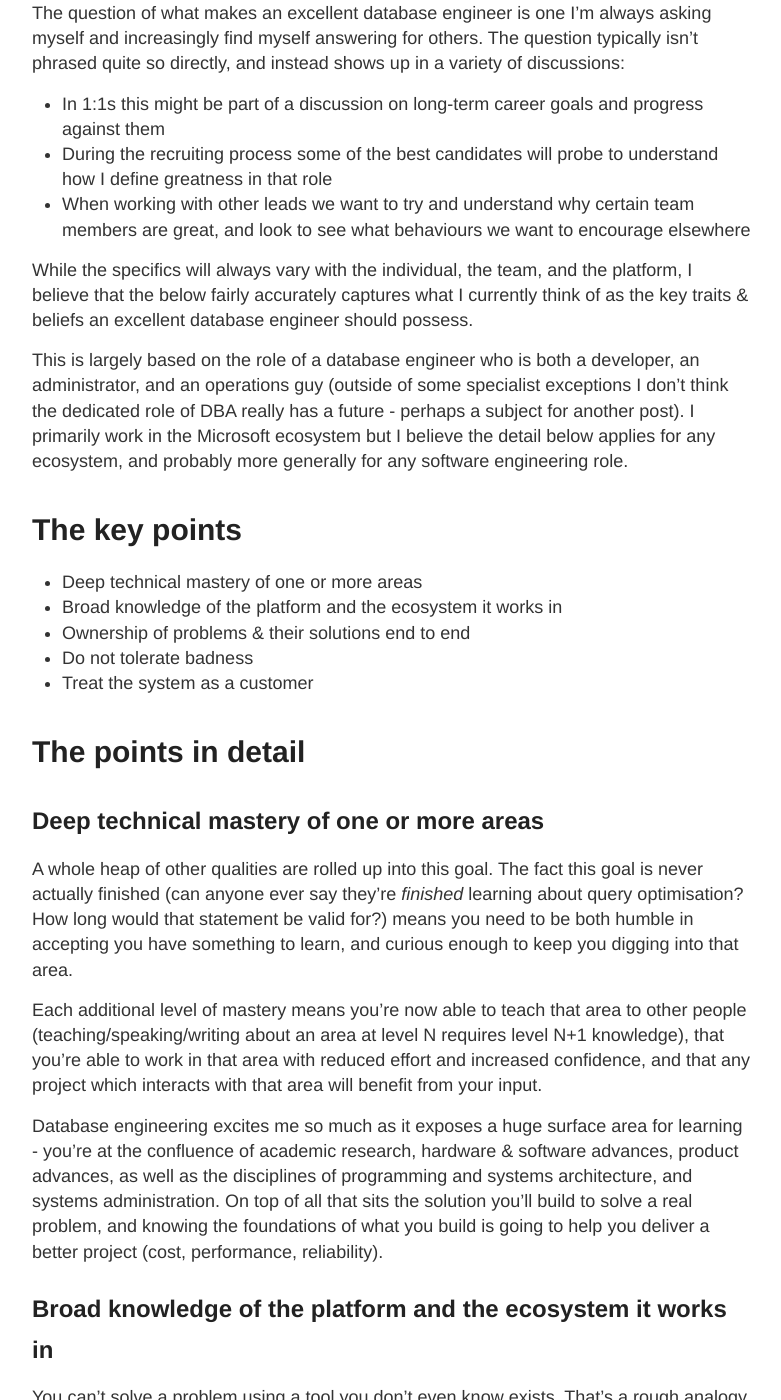
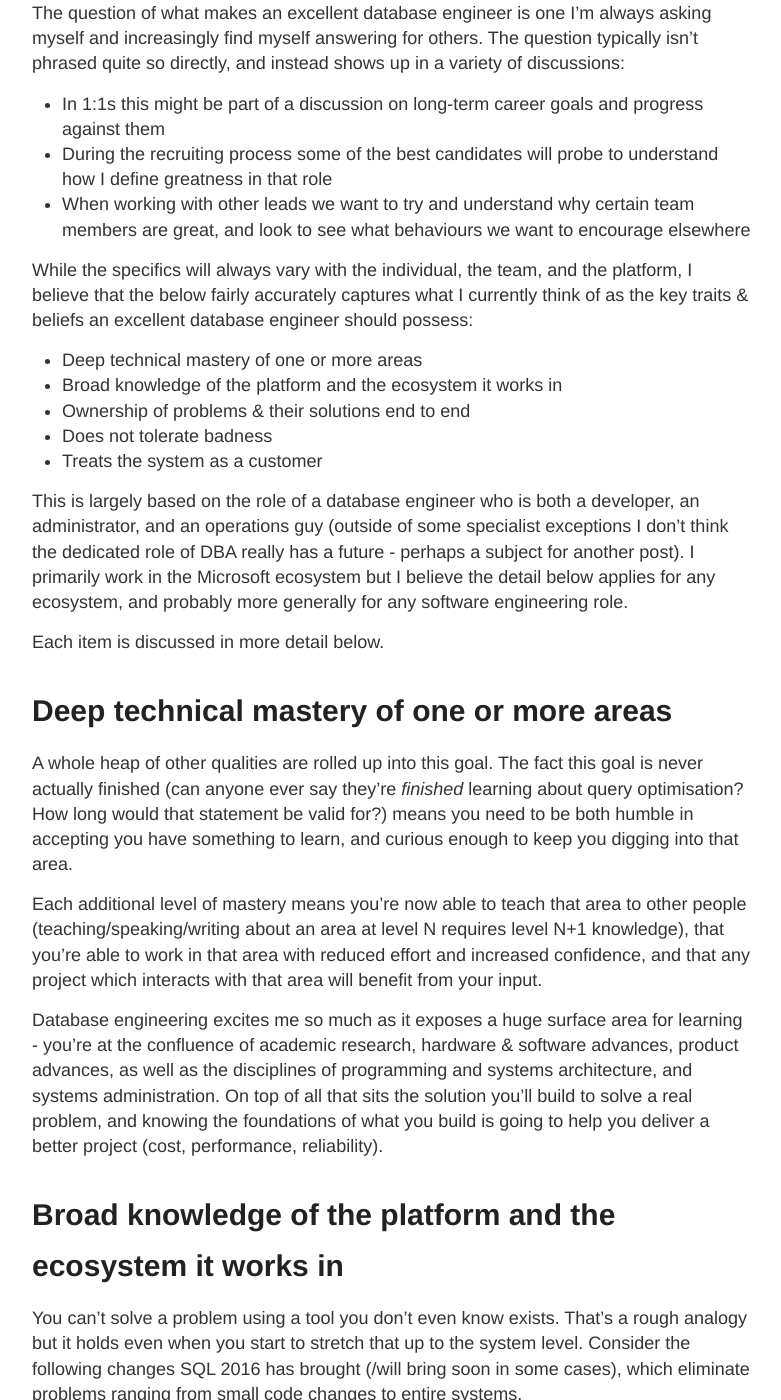
Before and after one commit to taddison/tjaddison.com, a Jekyll site: the page built from _posts/2016-10-09-What-makes-an-excellent-database-engineer.md, in a window 1280 px wide and 1400 px high, scrolled down 226 px. Shown: the whole window, without its empty margins (248-1029 px from the left). Built offline with Jekyll 4.4.1, drawn with Linux system fonts in a browser that asks for light colours; comment, search, counter and statistics services are not loaded; some of the changed text lies outside the part shown.

Commit message:
Rework additional reading into a summary
Also modified introduction to pull the traits into the intro/out of a section of their own

```diff
--- a/_posts/2016-10-09-What-makes-an-excellent-database-engineer.md
+++ b/_posts/2016-10-09-What-makes-an-excellent-database-engineer.md
@@ -9,21 +9,19 @@
 - During the recruiting process some of the best candidates will probe to understand how I define greatness in that role
 - When working with other leads we want to try and understand why certain team members are great, and look to see what behaviours we want to encourage elsewhere
 
-While the specifics will always vary with the individual, the team, and the platform, I believe that the below fairly accurately captures what I currently think of as the key traits & beliefs an excellent database engineer should possess.
-
-This is largely based on the role of a database engineer who is both a developer, an administrator, and an operations guy (outside of some specialist exceptions I don't think the dedicated role of DBA really has a future - perhaps a subject for another post).  I primarily work in the Microsoft ecosystem but I believe the detail below applies for any ecosystem, and probably more generally for any software engineering role.
-
-# The key points
+While the specifics will always vary with the individual, the team, and the platform, I believe that the below fairly accurately captures what I currently think of as the key traits & beliefs an excellent database engineer should possess:
 
 - Deep technical mastery of one or more areas
 - Broad knowledge of the platform and the ecosystem it works in
 - Ownership of problems & their solutions end to end
-- Do not tolerate badness
-- Treat the system as a customer
+- Does not tolerate badness
+- Treats the system as a customer
 
-# The points in detail
+This is largely based on the role of a database engineer who is both a developer, an administrator, and an operations guy (outside of some specialist exceptions I don't think the dedicated role of DBA really has a future - perhaps a subject for another post).  I primarily work in the Microsoft ecosystem but I believe the detail below applies for any ecosystem, and probably more generally for any software engineering role.
 
-## Deep technical mastery of one or more areas
+Each item is discussed in more detail below.
+
+# Deep technical mastery of one or more areas
 
 A whole heap of other qualities are rolled up into this goal.  The fact this goal is never actually finished (can anyone ever say they're _finished_ learning about query optimisation? How long would that statement be valid for?) means you need to be both humble in accepting you have something to learn, and curious enough to keep you digging into that area.
 
@@ -31,7 +29,7 @@
 
 Database engineering excites me so much as it exposes a huge surface area for learning - you're at the confluence of academic research, hardware & software advances, product advances, as well as the disciplines of programming and systems architecture, and systems administration.  On top of all that sits the solution you'll build to solve a real problem, and knowing the foundations of what you build is going to help you deliver a better project (cost, performance, reliability).
 
-## Broad knowledge of the platform and the ecosystem it works in
+# Broad knowledge of the platform and the ecosystem it works in
 
 You can't solve a problem using a tool you don't even know exists.  That's a rough analogy but it holds even when you start to stretch that up to the system level.  Consider the following changes SQL 2016 has brought (/will bring soon in some cases), which eliminate problems ranging from small code changes to entire systems.
 
@@ -47,7 +45,7 @@
 
 Very briefly, this might mean you split your ecosystem into a few areas (perhaps by product, by problem solved, by team).  For each area you would think about how you'd keep abreast of significant happenings in those areas (that might be colleagues, conferences, blogs, etc.).  Finally you'd assign yourself some kind of depth gauge for each area - if you're spending no time keeping up to date with .Net and 100% of your data access happens in .Net, you'd want to be very careful before relying on any old assumptions.
 
-## Ownership of problems & their solutions end to end
+# Ownership of problems & their solutions end to end
 
 First and foremost we're problem solvers.  The best problem solvers I've worked with have all shared the same fundamental trait - *they own the problem*.  I'd hesitate to call the following a framework, but I've seen very similar steps executed by some of the most respected problem solvers I've seen in action:
 
@@ -66,7 +64,7 @@
 
 Implicit in the above (but explicit in the title of this section) is that you're not just taking ownership of the data/data-tier.  This can really manifest when exploring other options - you might not be empowered to make process or application changes, but if fixing bad data can be better solved by modifying the application or business processes that input the data you owe it to the data to at least outline that option.  I'll talk more about the data (and the system) as a customer later.
 
-## Do not tolerate badness
+# Do not tolerate badness
 
 Unpacking that a bit, there are two ways in which this tendency will typically show up when working with an exceptional engineer:
 
@@ -80,7 +78,7 @@
 
 Consider an example of a backup failure.  Standard response might be to re-run the backup.  A more curious engineer might dig and perform some root-cause.  A great engineer might automate the response.  An exceptional engineer might keep digging until she discovers the underlying badness that leads to this and do what she can to fix it, or expose it to the relevant team (whose problem would the SAN backup target running out of space be?).
 
-## Treat the system as a customer
+# Treat the system as a customer
 
 While everyone may care about the data, the scalability, and the performance of the [database] system as it pertains to their application, you have to feel accountable to that system as a whole.  As you're making changes you should not only be thinking about the end-customer and your internal customers (colleagues), but also the system that you're modifying & maintaining.
 
@@ -90,7 +88,11 @@
 
 Unlike most other customers the system doesn't have a way of making these problems known (colleagues and customers are adept at making their issues known), so in treating the system as a customer you have to ensure that you've put the appropriate structures in place to get useful feedback and insight into the current/historic (/future?) state of the system.
 
-# Additional Reading & Inspiration
+# Summary & Additional Reading
+
+Excellence doesn't happen by accident - it is something which you have to continually and deliberately work towards.  I've outlined what is the template I currently use when having discussions about excellence in database engineering with others or for my own introspection.  The list is really just a jumping-off point, and I hope to continue having tricky conversations with brilliant people about what excellence looks like to them.
+
+Below are a handful of interesting articles/books which served as inspiration for parts of this post.  If you have any questions or thoughts about what makes an excellent engineer (database or otherwise) drop me a line or leave a comment below.
 
 [Principles](https://www.principles.com) - particularly principle [138](https://www.principles.com/#Principle-138), which has made its way verbatim to my point 'Do not tolerate badness'
 
```
Also changed, not shown: other parts of _posts/2016-10-09-What-makes-an-excellent-database-engineer.md (+1 -1 lines).
